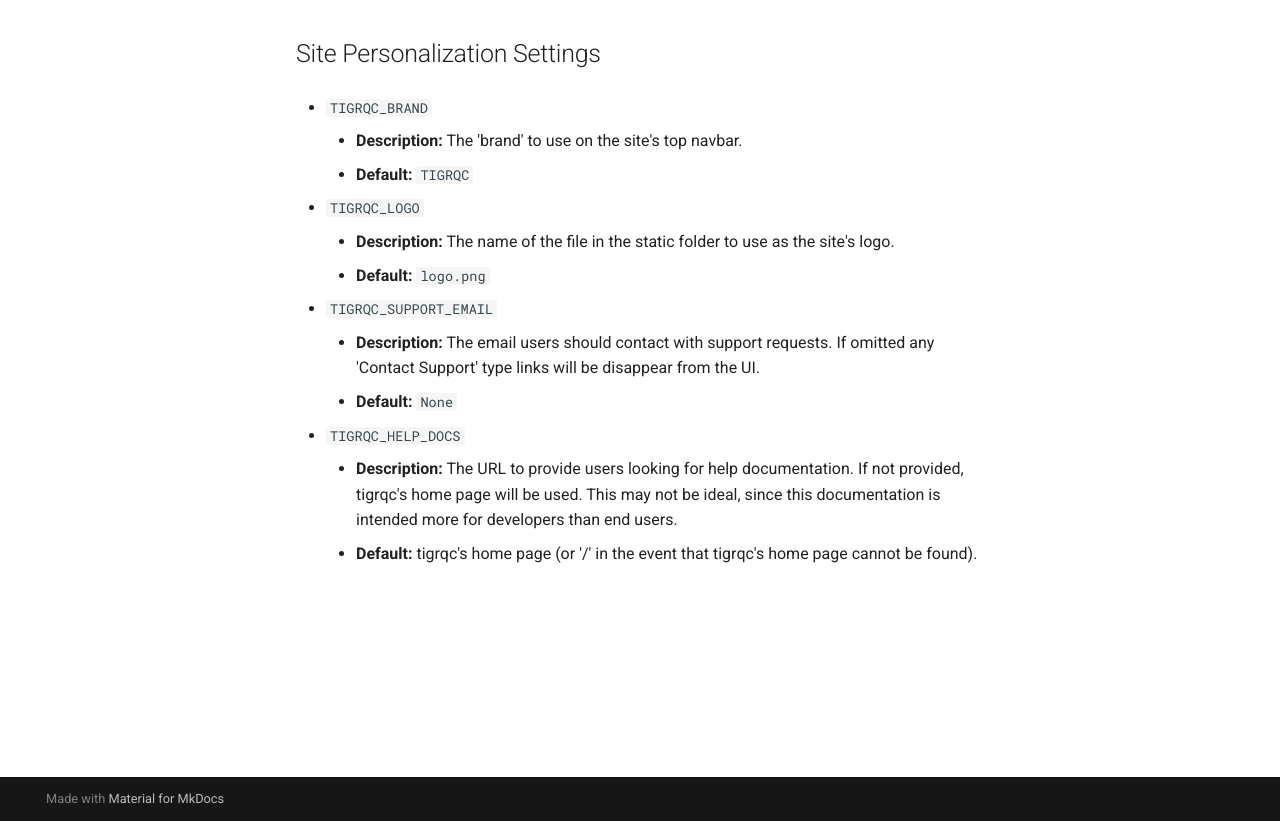
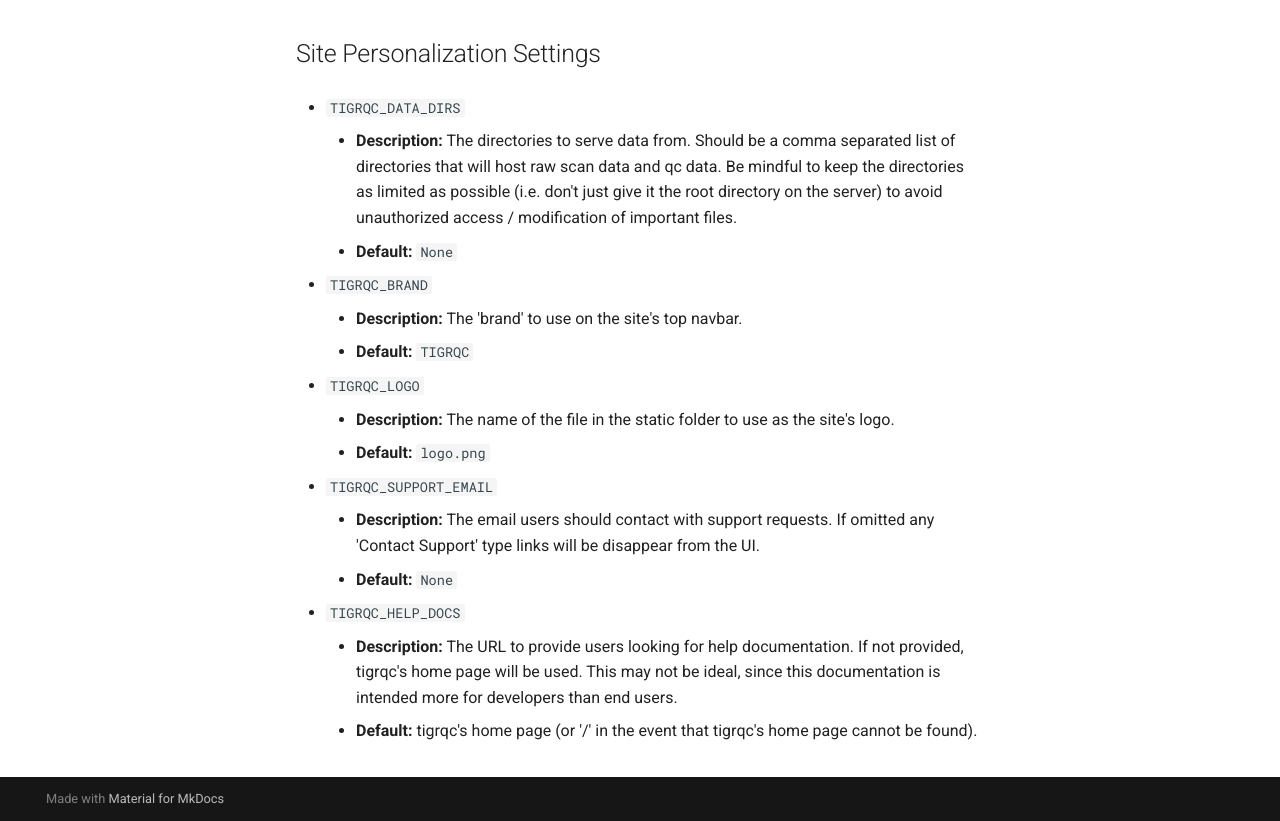
Before and after one commit to TIGRLab/tigrqc, an MkDocs documentation site: the page built from docs/config/site_info.md, in a window 1280 px wide and 1244 px high, cut to the strip 423-1244 px from the top of the window. Built offline with MkDocs 1.6.1 and Material for MkDocs 9.7.7, drawn with Linux system fonts in a browser that asks for light colours.

Commit message:
[DOC] Add documentation for 'TIGRQC_DATA_DIRS' setting

```diff
--- a/docs/config/site_info.md
+++ b/docs/config/site_info.md
@@ -7,6 +7,14 @@
       members: false
 
 ## Site Personalization Settings
+
+- `TIGRQC_DATA_DIRS`
+    - **Description:** The directories to serve data from. Should be a comma
+        separated list of directories that will host raw scan data and qc
+        data. Be mindful to keep the directories as limited as possible (i.e.
+        don't just give it the root directory on the server) to avoid
+        unauthorized access / modification of important files.
+    - **Default:** `None`
 
 - `TIGRQC_BRAND`
     - **Description:** The 'brand' to use on the site's top navbar.
```
